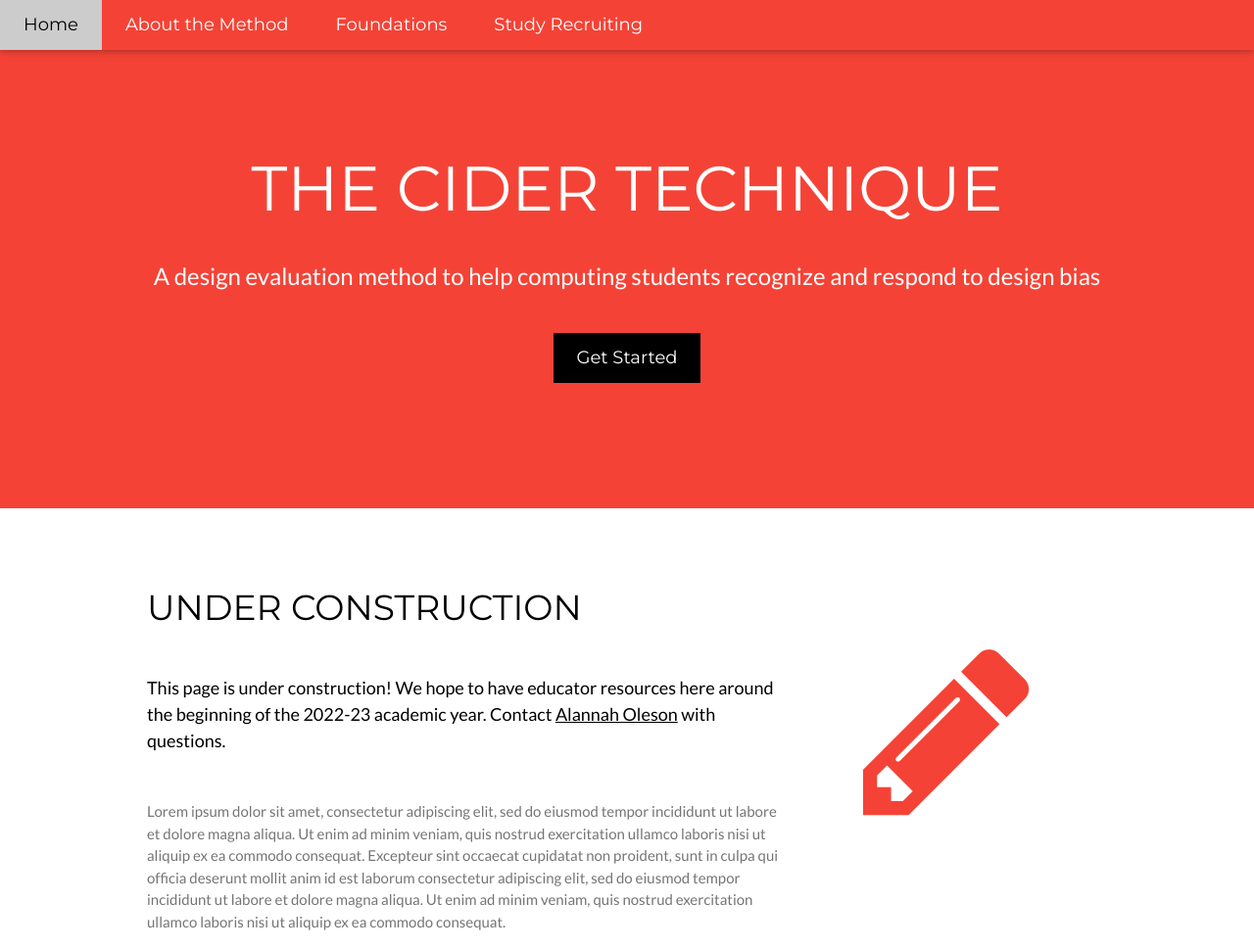
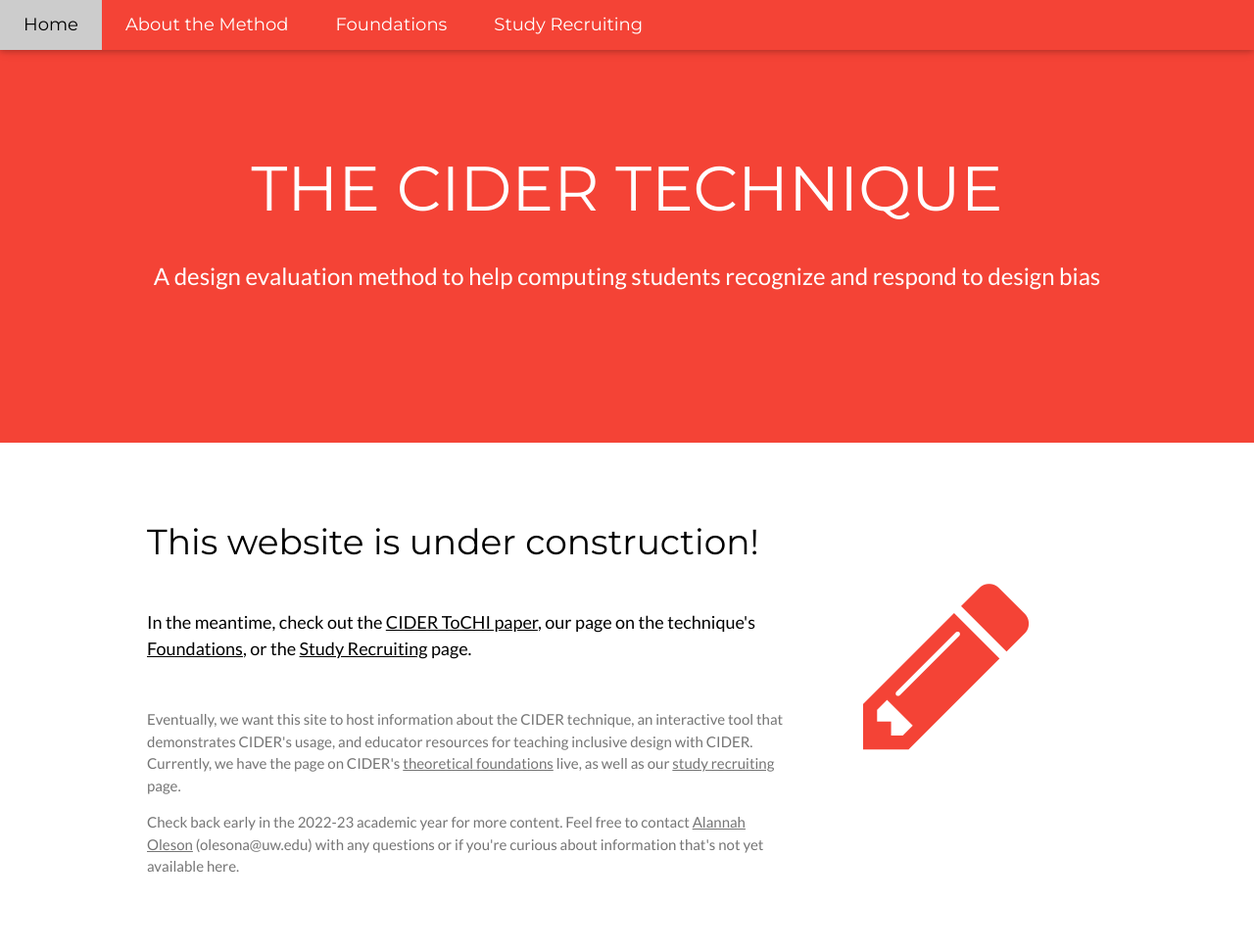
Before and after one commit to CIDER-design/CIDER-design.github.io, a plain HTML site: page index.html in a window 1280 px wide. Shown: the top 970 px of the page at 98% size. Drawn offline with nearby package versions, Linux system fonts and the light colour scheme.

Commit message:
update home page with more details and remove placeholder text

```diff
--- a/index.html
+++ b/index.html
@@ -40,19 +40,18 @@
 <header class="w3-container w3-red w3-center" style="padding:128px 16px">
   <h1 class="w3-margin w3-jumbo">THE CIDER TECHNIQUE</h1>
   <p class="w3-xlarge">A design evaluation method to help computing students recognize and respond to design bias</p>
-  <button class="w3-button w3-black w3-padding-large w3-large w3-margin-top">Get Started</button>
 </header>
 
 <!-- First Grid -->
 <div class="w3-row-padding w3-padding-64 w3-container">
   <div class="w3-content">
     <div class="w3-twothird">
-      <h1>UNDER CONSTRUCTION</h1>
-      <h5 class="w3-padding-32">This page is under construction! We hope to have educator resources here around the beginning of the 2022-23 academic year. Contact <a href="https://alannaholeson.com/">Alannah Oleson</a> with questions.</h5>
+      <h1>This website is under construction!</h1>
+      <h5 class="w3-padding-32">In the meantime, check out the <a href="./paper">CIDER ToCHI paper</a>, our page on the technique's <a href="./foundations">Foundations</a>, or the <a href="./2022study">Study Recruiting</a> page.</h5>
 
-      <p class="w3-text-grey">Lorem ipsum dolor sit amet, consectetur adipiscing elit, sed do eiusmod tempor incididunt ut labore et dolore magna aliqua. Ut enim ad minim veniam, quis nostrud exercitation ullamco laboris nisi ut aliquip ex ea commodo consequat. Excepteur sint
-        occaecat cupidatat non proident, sunt in culpa qui officia deserunt mollit anim id est laborum consectetur adipiscing elit, sed do eiusmod tempor incididunt ut labore et dolore magna aliqua. Ut enim ad minim veniam, quis nostrud exercitation ullamco
-        laboris nisi ut aliquip ex ea commodo consequat.</p>
+      <p class="w3-text-grey">Eventually, we want this site to host information about the CIDER technique, an interactive tool that demonstrates CIDER's usage, and educator resources for teaching inclusive design with CIDER. Currently, we have the page on CIDER's <a href="./foundations.html">theoretical foundations</a> live, as well as our <a href="./2022study">study recruiting</a> page.</p>
+
+      <p class="w3-text-grey">Check back early in the 2022-23 academic year for more content. Feel free to contact <a href="https://alannaholeson.com/">Alannah Oleson</a> (olesona@uw.edu) with any questions or if you're curious about information that's not yet available here.</p>
     </div>
 
     <div class="w3-third w3-center">
@@ -62,7 +61,7 @@
 </div>
 
 <!-- Second Grid -->
-<div class="w3-row-padding w3-light-grey w3-padding-64 w3-container">
+<!--div class="w3-row-padding w3-light-grey w3-padding-64 w3-container">
   <div class="w3-content">
     <div class="w3-third w3-center">
       <i class="fa fa-beer w3-padding-64 w3-text-red w3-margin-right"></i>
@@ -77,7 +76,7 @@
         laboris nisi ut aliquip ex ea commodo consequat.</p>
     </div>
   </div>
-</div>
+</div-->
 
 <!--div class="w3-container w3-black w3-center w3-opacity w3-padding-64">
     <h1 class="w3-margin w3-xlarge">Quote of the day: live life</h1>
```
